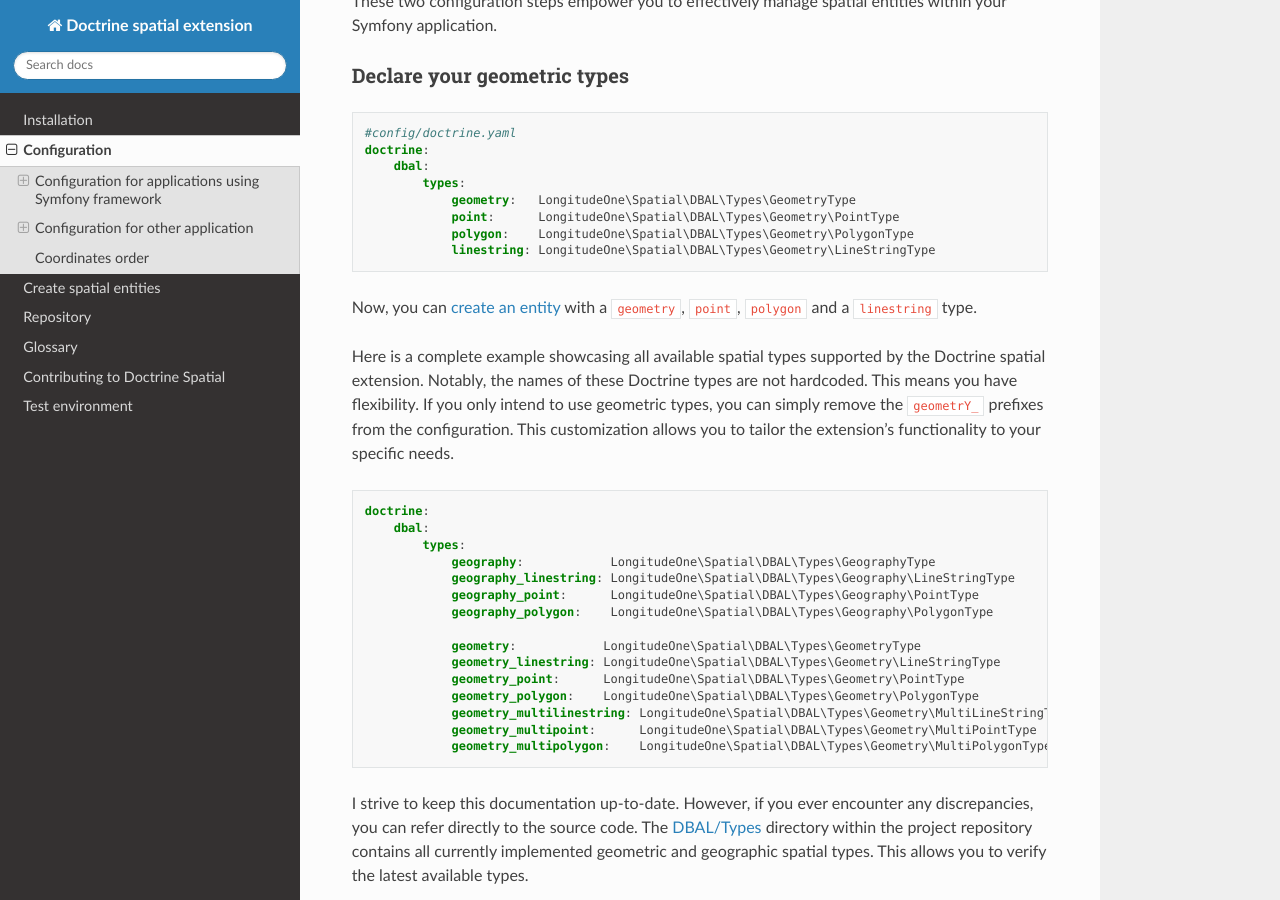
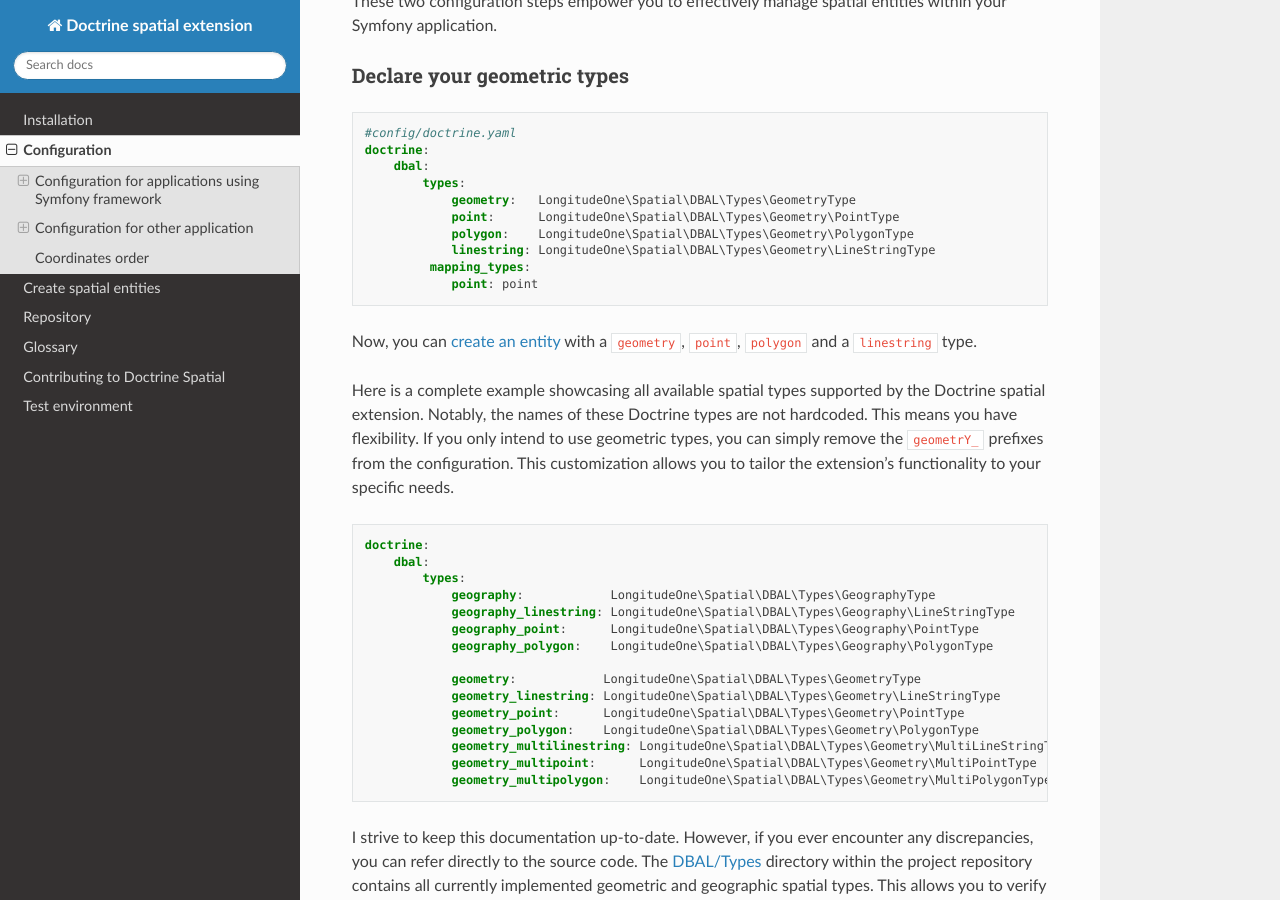
Before and after one commit to longitude-one/doctrine-spatial, a Sphinx documentation site: the page built from docs/Configuration.rst, in a window 1280 px wide and 900 px high, scrolled down 419 px. Built offline with Sphinx 7.4.7 and the Read the Docs theme 3.1.0, drawn with Linux system fonts in a browser that asks for light colours.

Commit message:
Add mapping_types for point in Configuration.rst
Added mapping_types section for point type in configuration.

```diff
--- a/docs/Configuration.rst
+++ b/docs/Configuration.rst
@@ -24,6 +24,8 @@
                 point:      LongitudeOne\Spatial\DBAL\Types\Geometry\PointType
                 polygon:    LongitudeOne\Spatial\DBAL\Types\Geometry\PolygonType
                 linestring: LongitudeOne\Spatial\DBAL\Types\Geometry\LineStringType
+             mapping_types:
+                point: point
 
 Now, you can :doc:`create an entity <./Entity>` with a ``geometry``, ``point``, ``polygon`` and a ``linestring`` type.
 
```
